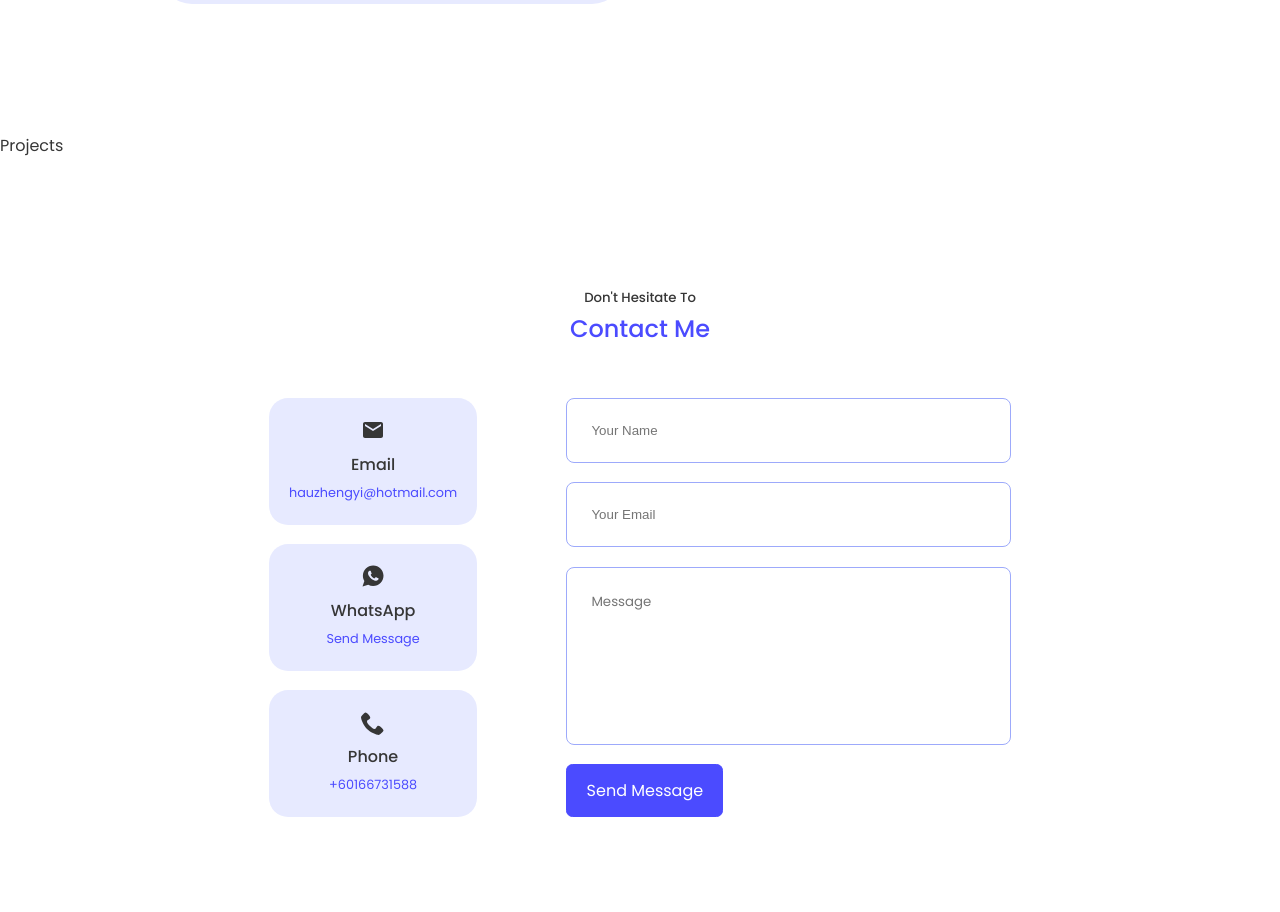
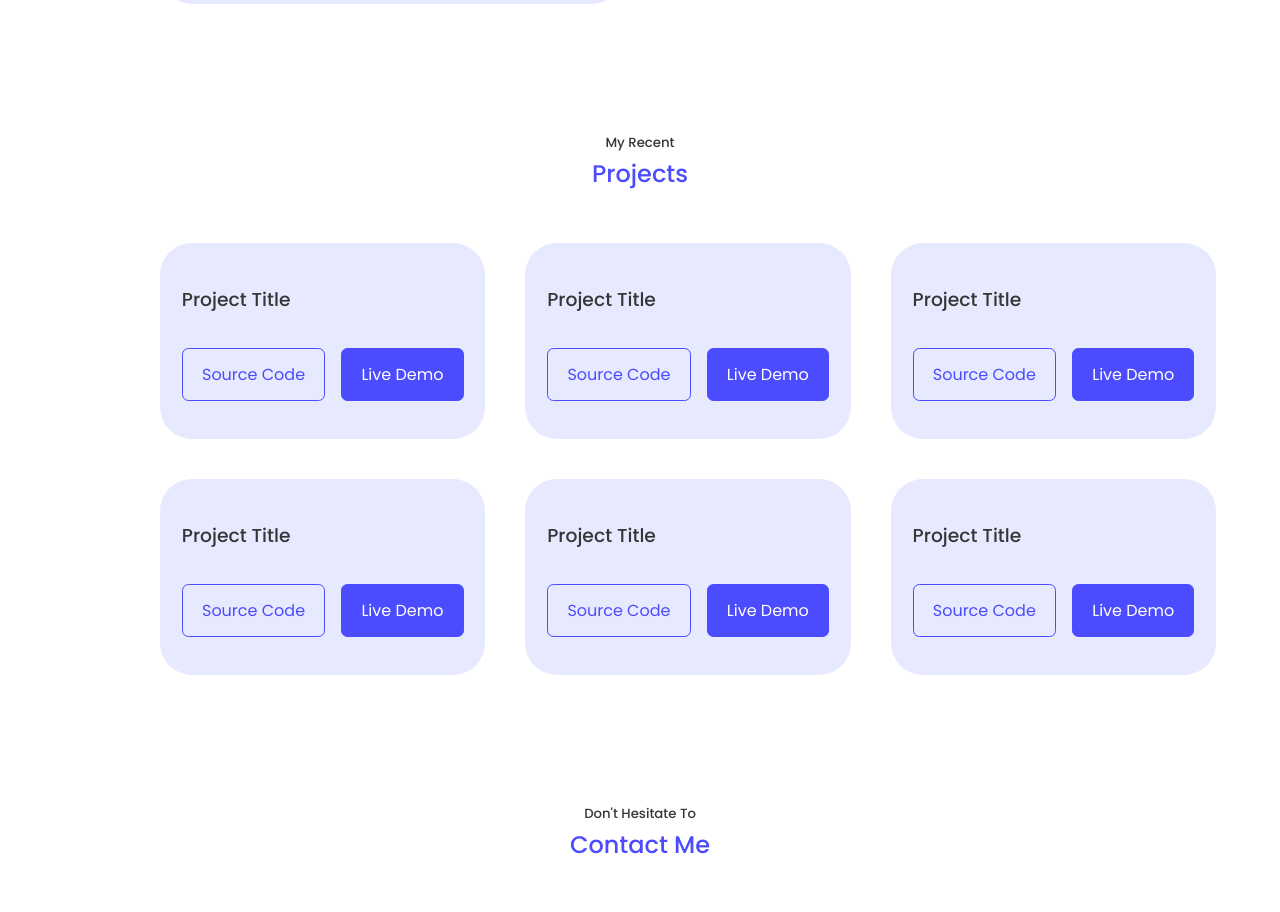
Before and after one commit to hauzhengyi/React-Portfolio, a React (Vite) app: page / in a window 1280 px wide. Shown: the part 3727-4639 px from the top of the page. Built offline with nearby package versions, Linux system fonts and the light colour scheme.

Commit message:
3 files modified, 2 added, 1 deleted

```diff
--- a/src/App.css
+++ b/src/App.css
@@ -46,9 +46,9 @@ html {
 
 body {
   font-family: 'Poppins', sans-serif;
-  background: var(--color-primary);
   color: var(--color-text);
   line-height: 1.7;
+  background: var(--color-primary);
 }
 
 /* ============= GENERAL STYLES ============= */
--- /dev/null
+++ b/src/components/projects/Project.jsx
@@ -0,0 +1,21 @@
+import './projects.css';
+import React from 'react';
+
+function Project() {
+  return (
+    <article className="project">
+      <div className="project__image"></div>
+      <h3 className="project__title">Project Title</h3>
+      <div className="project__cta">
+        <a href="" className="btn project__code" target="_blank">
+          Source Code
+        </a>
+        <a href="" className="btn btn-cta project__demo" target="_blank">
+          Live Demo
+        </a>
+      </div>
+    </article>
+  );
+}
+
+export default Project;
--- a/src/components/projects/Projects.jsx
+++ b/src/components/projects/Projects.jsx
@@ -1,7 +1,22 @@
+import './projects.css';
 import React from 'react';
+import Project from './Project.jsx';
 
 function Projects() {
-  return <section id="projects">Projects</section>;
+  return (
+    <section id="projects">
+      <h5>My Recent</h5>
+      <h2>Projects</h2>
+      <div className="container projects__container">
+        <Project />
+        <Project />
+        <Project />
+        <Project />
+        <Project />
+        <Project />
+      </div>
+    </section>
+  );
 }
 
 export default Projects;
--- /dev/null
+++ b/src/components/projects/projects.css
@@ -0,0 +1,32 @@
+.projects__container {
+  display: grid;
+  grid-template-columns: 1fr 1fr 1fr;
+  gap: 2.5rem;
+}
+
+.project {
+  background: var(--color-secondary-alt);
+  padding: 1.3rem;
+  border-radius: 2rem;
+  border: 1px solid transparent;
+}
+
+.project:hover {
+  border-color: var(--color-secondary);
+  background: transparent;
+}
+
+.project__image {
+  border-radius: 1.5rem;
+  overflow: hidden;
+}
+
+.project__title {
+  margin: 1.2rem 0 2rem;
+}
+
+.project__cta {
+  display: flex;
+  gap: 1rem;
+  margin-bottom: 1rem;
+}
--- a/src/components/skills/skills.css
+++ b/src/components/skills/skills.css
@@ -78,7 +78,11 @@
 
   .skills__container > div {
     width: 100%;
-    padding: 2rem 1rem;
+    padding: 1.5rem 1rem;
+  }
+
+  .skills__container > div h3 {
+    margin-bottom: 0.5rem;
   }
 
   .skills__content {
```
Also changed, not shown: src/components/projects/project.css (deleted).
